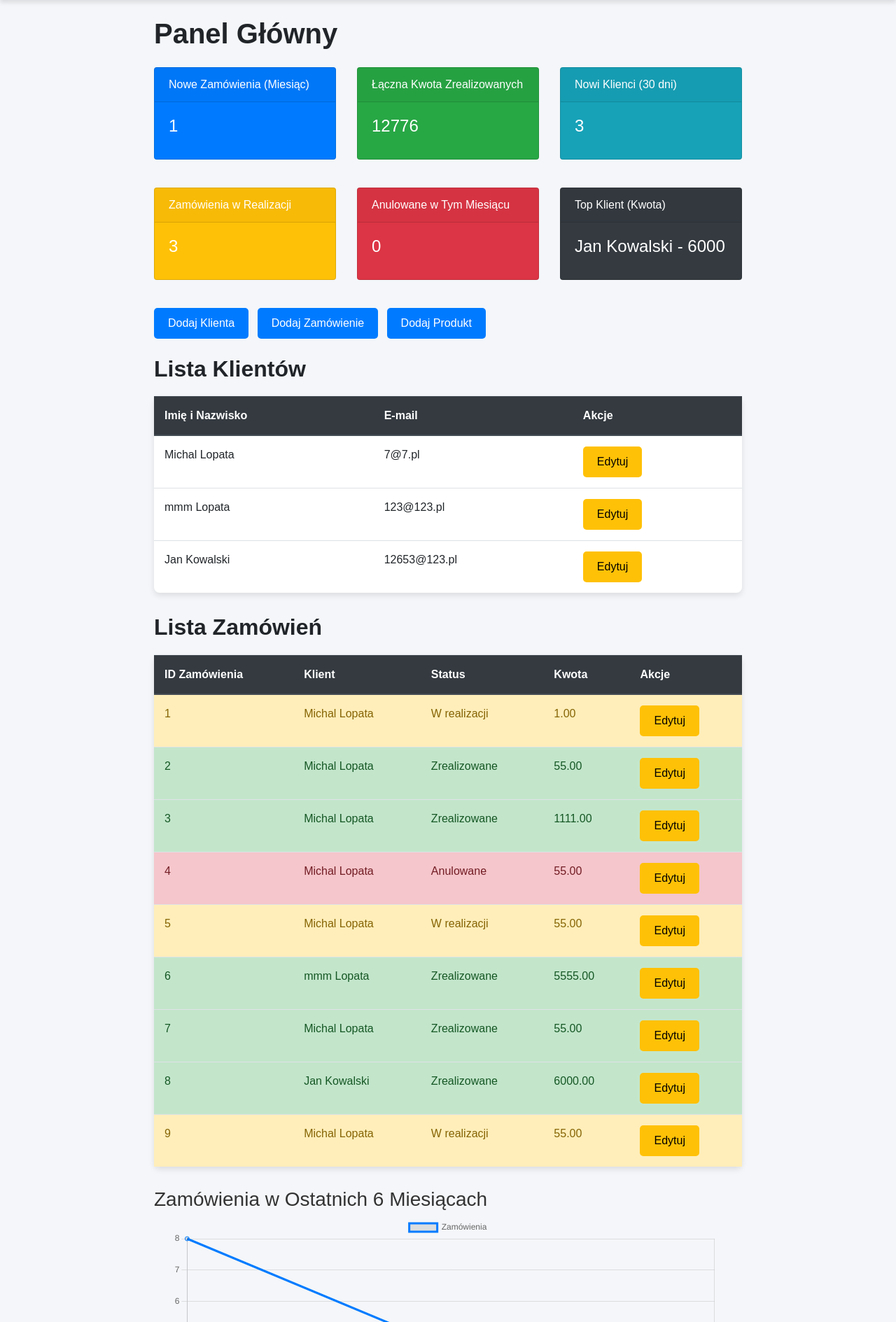
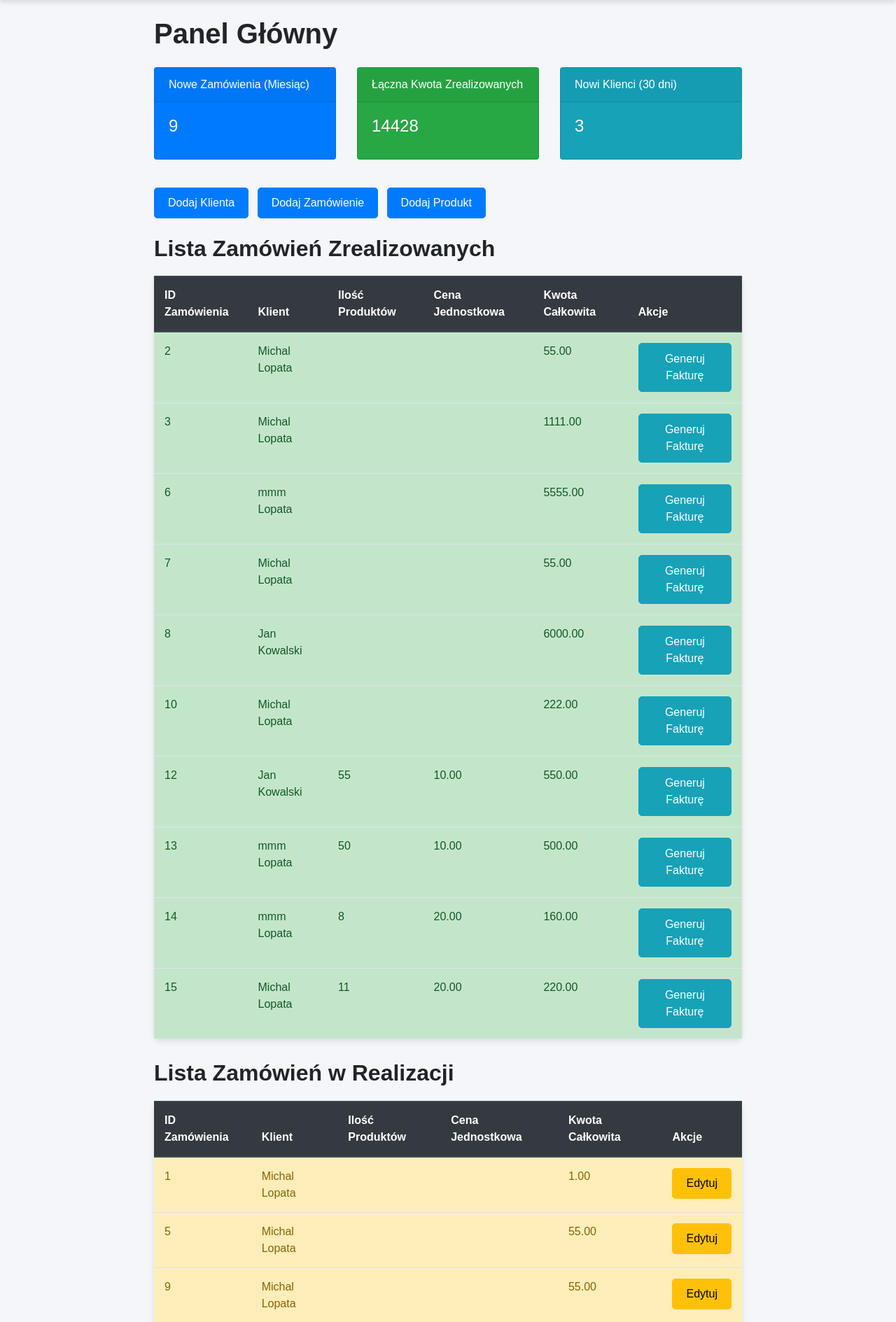
Before and after one commit to uhnajs/CRM-Projekt, a Django app: page / in a window 1280 px wide. Shown: the part 83-1972 px from the top of the page at 70% size. Run offline with Django 4.2, Linux system fonts and the light colour scheme; a user stored in the database is signed in; data comes from the database, SQL or seed files in the repository; some libraries are stand-ins or nearby versions.

Commit message:
Poprawiony dashboard

```diff
--- a/crm_project/crm_app/templates/crm_app/dashboard.html
+++ b/crm_project/crm_app/templates/crm_app/dashboard.html
@@ -35,40 +35,6 @@
             </div>
         </div>
 
-        <!-- Sekcja dodatkowych statystyk -->
-        <div class="row my-4">
-            <div class="col-md-4">
-                <div class="card text-white bg-warning mb-3">
-                    <div class="card-header">Zamówienia w Realizacji</div>
-                    <div class="card-body">
-                        <h4 class="card-title">{{ zamowienia_w_realizacji_ilosc }}</h4>
-                    </div>
-                </div>
-            </div>
-            <div class="col-md-4">
-                <div class="card text-white bg-danger mb-3">
-                    <div class="card-header">Anulowane w Tym Miesiącu</div>
-                    <div class="card-body">
-                        <h4 class="card-title">{{ anulowane_w_miesiacu }}</h4>
-                    </div>
-                </div>
-            </div>
-            <div class="col-md-4">
-                <div class="card text-white bg-dark mb-3">
-                    <div class="card-header">Top Klient (Kwota)</div>
-                    <div class="card-body">
-                        <h4 class="card-title">
-                            {% if top_klient %}
-                                {{ top_klient.klient__imie }} {{ top_klient.klient__nazwisko }} - {{ top_klient.total_kwota }}
-                            {% else %}
-                                Brak danych
-                            {% endif %}
-                        </h4>
-                    </div>
-                </div>
-            </div>
-        </div>
-
         <!-- Sekcja akcji -->
         <div class="mb-4">
             {% if perms.crm_app.add_klient %}
@@ -82,72 +48,128 @@
             {% endif %}
         </div>
 
-
-        <!-- Lista Klientów -->
-        <h2 class="mt-4">Lista Klientów</h2>
+        <!-- Sekcja zamówień podzielona według statusu -->
+        <!-- Zrealizowane -->
+        <h2 class="mt-4">Lista Zamówień Zrealizowanych</h2>
         <table class="table table-hover">
             <thead class="thead-dark">
                 <tr>
-                    <th>Imię i Nazwisko</th>
-                    <th>E-mail</th>
+                    <th>ID Zamówienia</th>
+                    <th>Klient</th>
+                    <th>Ilość Produktów</th>
+                    <th>Cena Jednostkowa</th>
+                    <th>Kwota Całkowita</th>
                     <th>Akcje</th>
                 </tr>
             </thead>
             <tbody>
-                {% for klient in klienci %}
-                    <tr>
-                        <td>{{ klient.imie }} {{ klient.nazwisko }}</td>
-                        <td>{{ klient.email }}</td>
+                {% for zamowienie in zamowienia_zrealizowane %}
+                    <tr class="table-success">
+                        <td>{{ zamowienie.id }}</td>
+                        <td>{{ zamowienie.klient }}</td>
                         <td>
-                            {% if perms.crm_app.change_klient %}
-                                <a href="{% url 'edytuj-klienta' klient.id %}" class="btn btn-sm btn-warning">Edytuj</a>
-                            {% endif %}
+                            {% for produkt in zamowienie.zamowienie_produkty.all %}
+                                {{ produkt.ilosc }}
+                            {% endfor %}
+                        </td>
+                        <td>
+                            {% for produkt in zamowienie.zamowienie_produkty.all %}
+                                {{ produkt.produkt.cena }}
+                            {% endfor %}
+                        </td>
+                        <td>{{ zamowienie.kwota }}</td>
+                        <td>
+                            <a href="{% url 'generuj-fakture' zamowienie.id %}" class="btn btn-sm btn-info">Generuj Fakturę</a>
                         </td>
                     </tr>
                 {% empty %}
                     <tr>
-                        <td colspan="3">Brak klientów.</td>
+                        <td colspan="6">Brak zrealizowanych zamówień.</td>
+                    </tr>
+                {% endfor %}
+            </tbody>
+        </table>
+        <!-- Zamówienia w realizacji -->
+        <h2 class="mt-4">Lista Zamówień w Realizacji</h2>
+        <table class="table table-hover">
+            <thead class="thead-dark">
+                <tr>
+                    <th>ID Zamówienia</th>
+                    <th>Klient</th>
+                    <th>Ilość Produktów</th>
+                    <th>Cena Jednostkowa</th>
+                    <th>Kwota Całkowita</th>
+                    <th>Akcje</th>
+                </tr>
+            </thead>
+            <tbody>
+                {% for zamowienie in zamowienia %}
+                    {% if zamowienie.status == 'w_realizacji' %}
+                    <tr class="table-warning">
+                        <td>{{ zamowienie.id }}</td>
+                        <td>{{ zamowienie.klient }}</td>
+                        <td>
+                            {% for produkt in zamowienie.zamowienie_produkty.all %}
+                                {{ produkt.ilosc }}
+                            {% endfor %}
+                        </td>
+                        <td>
+                            {% for produkt in zamowienie.zamowienie_produkty.all %}
+                                {{ produkt.produkt.cena }}
+                            {% endfor %}
+                        </td>
+                        <td>{{ zamowienie.kwota }}</td>
+                        <td>
+                            <a href="{% url 'edytuj-zamowienie' zamowienie.id %}" class="btn btn-sm btn-warning">Edytuj</a>
+                        </td>
+                    </tr>
+                    {% endif %}
+                {% empty %}
+                    <tr>
+                        <td colspan="6">Brak zamówień w realizacji.</td>
                     </tr>
                 {% endfor %}
             </tbody>
         </table>
 
-        <!-- Lista Zamówień -->
-        <h2 class="mt-4">Lista Zamówień</h2>
+        <!-- Zamówienia Anulowane -->
+        <h2 class="mt-4">Lista Zamówień Anulowanych</h2>
         <table class="table table-hover">
             <thead class="thead-dark">
                 <tr>
                     <th>ID Zamówienia</th>
                     <th>Klient</th>
-                    <th>Status</th>
-                    <th>Kwota</th>
+                    <th>Ilość Produktów</th>
+                    <th>Cena Jednostkowa</th>
+                    <th>Kwota Całkowita</th>
                     <th>Akcje</th>
                 </tr>
             </thead>
             <tbody>
                 {% for zamowienie in zamowienia %}
-                    <tr
-                        {% if zamowienie.status == 'w_realizacji' %}
-                            class="table-warning"
-                        {% elif zamowienie.status == 'anulowane' %}
-                            class="table-danger"
-                        {% elif zamowienie.status == 'zrealizowane' %}
-                            class="table-success"
-                        {% endif %}
-                    >
+                    {% if zamowienie.status == 'anulowane' %}
+                    <tr class="table-danger">
                         <td>{{ zamowienie.id }}</td>
                         <td>{{ zamowienie.klient }}</td>
-                        <td>{{ zamowienie.get_status_display }}</td>
+                        <td>
+                            {% for produkt in zamowienie.zamowienie_produkty.all %}
+                                {{ produkt.ilosc }}
+                            {% endfor %}
+                        </td>
+                        <td>
+                            {% for produkt in zamowienie.zamowienie_produkty.all %}
+                                {{ produkt.produkt.cena }}
+                            {% endfor %}
+                        </td>
                         <td>{{ zamowienie.kwota }}</td>
                         <td>
-                            {% if perms.crm_app.change_zamowienie %}
-                                <a href="{% url 'edytuj-zamowienie' zamowienie.id %}" class="btn btn-sm btn-warning">Edytuj</a>
-                            {% endif %}
+                            <a href="{% url 'edytuj-zamowienie' zamowienie.id %}" class="btn btn-sm btn-danger">Edytuj</a>
                         </td>
                     </tr>
+                    {% endif %}
                 {% empty %}
                     <tr>
-                        <td colspan="5">Brak zamówień.</td>
+                        <td colspan="6">Brak anulowanych zamówień.</td>
                     </tr>
                 {% endfor %}
             </tbody>
--- a/crm_project/crm_app/urls.py
+++ b/crm_project/crm_app/urls.py
@@ -13,4 +13,7 @@ urlpatterns = [
     path('logout/', views.custom_logout, name='logout'),
     path('raport-sprzedazy/', views.raport_sprzedazy, name='raport-sprzedazy'),
     path('dodaj-produkt/', views.dodaj_produkt, name='dodaj-produkt'),
+    path('dodaj-powiadomienie/', views.dodaj_powiadomienie, name='dodaj-powiadomienie'),
+    path('generuj-fakture/<int:pk>/', views.generuj_fakture, name='generuj-fakture'),
+
 ]
--- a/crm_project/crm_app/views.py
+++ b/crm_project/crm_app/views.py
@@ -1,43 +1,48 @@
 from datetime import timedelta
 from django.shortcuts import render, redirect, get_object_or_404
-from .models import Klient, Zamowienie
-from .forms import KlientForm, ZamowienieForm, RejestracjaForm , ProduktForm
+from .models import Klient, Zamowienie, Produkt, Powiadomienie, ZamowienieProdukt
+from .forms import KlientForm, ZamowienieForm, RejestracjaForm, ProduktForm, PowiadomienieForm, ZamowienieProduktForm
 from django.contrib.auth import login, logout
 from django.contrib.auth.decorators import login_required, permission_required
 from django.contrib.auth.models import Group
 from django.utils.timezone import now
 from django.db.models import Count, Sum
 from django.db.models.functions import TruncMonth
+from django.forms import inlineformset_factory
+from django.http import HttpResponse
+
 
 @login_required
 def dashboard(request):
-    # Pobierz listę klientów i zamówień z bazy danych
     klienci = Klient.objects.all()
     zamowienia = Zamowienie.objects.all()
 
-    # Statystyki główne
+    # Filtracja zamówień według statusów
+    zamowienia_zrealizowane = zamowienia.filter(status='zrealizowane')
+    zamowienia_w_realizacji = zamowienia.filter(status='w_realizacji')
+    zamowienia_anulowane = zamowienia.filter(status='anulowane')
+
     nowe_zamowienia_ilosc = zamowienia.filter(data_zamowienia__month=now().month).count()
-    kwota_zrealizowanych = zamowienia.filter(status='zrealizowane').aggregate(Sum('kwota'))['kwota__sum'] or 0
+    kwota_zrealizowanych = zamowienia_zrealizowane.aggregate(Sum('kwota'))['kwota__sum'] or 0
     nowi_klienci = klienci.filter(data_dodania__gte=now() - timedelta(days=30)).count()
 
     # Dodatkowe statystyki
-    zamowienia_w_realizacji_ilosc = zamowienia.filter(status='w_realizacji').count()
-    anulowane_w_miesiacu = zamowienia.filter(status='anulowane', data_zamowienia__month=now().month).count()
+    zamowienia_w_realizacji_ilosc = zamowienia_w_realizacji.count()
+    anulowane_w_miesiacu = zamowienia_anulowane.filter(data_zamowienia__month=now().month).count()
 
-    # Top klient z największą kwotą zamówień
-    top_klient = zamowienia.values('klient__imie', 'klient__nazwisko').annotate(total_kwota=Sum('kwota')).order_by('-total_kwota').first()
+    top_klient = zamowienia_zrealizowane.values('klient__imie', 'klient__nazwisko').annotate(total_kwota=Sum('kwota')).order_by('-total_kwota').first()
 
     # Pobieranie danych dla wykresów
     six_months_ago = now().replace(day=1) - timedelta(days=180)
 
     # Zamówienia w ostatnich 6 miesiącach
-    last_six_months = Zamowienie.objects.filter(data_zamowienia__gte=six_months_ago) \
+    last_six_months = zamowienia.filter(data_zamowienia__gte=six_months_ago) \
         .annotate(month=TruncMonth('data_zamowienia')) \
         .values('month') \
         .annotate(count=Count('id')) \
         .order_by('month')
 
-    last_six_months_kwota = Zamowienie.objects.filter(data_zamowienia__gte=six_months_ago) \
+    last_six_months_kwota = zamowienia.filter(data_zamowienia__gte=six_months_ago) \
         .annotate(month=TruncMonth('data_zamowienia')) \
         .values('month') \
         .annotate(total_kwota=Sum('kwota')) \
@@ -49,7 +54,9 @@ def dashboard(request):
         'nowe_zamowienia_ilosc': nowe_zamowienia_ilosc,
         'kwota_zrealizowanych': kwota_zrealizowanych,
         'nowi_klienci': nowi_klienci,
-        # Dodatkowe statystyki
+        'zamowienia_zrealizowane': zamowienia_zrealizowane,
+        'zamowienia_w_realizacji': zamowienia_w_realizacji,
+        'zamowienia_anulowane': zamowienia_anulowane,
         'zamowienia_w_realizacji_ilosc': zamowienia_w_realizacji_ilosc,
         'anulowane_w_miesiacu': anulowane_w_miesiacu,
         'top_klient': top_klient,
@@ -58,6 +65,8 @@ def dashboard(request):
     }
 
     return render(request, 'crm_app/dashboard.html', context)
+
+
 
 @login_required
 @permission_required('crm_app.add_klient', raise_exception=True)
@@ -84,42 +93,66 @@ def edytuj_klienta(request, pk):
     context = {'form': form, 'title': 'Edytuj Klienta'}
     return render(request, 'crm_app/form.html', context)
 
+
 @login_required
 @permission_required('crm_app.add_zamowienie', raise_exception=True)
 def dodaj_zamowienie(request):
-    form = ZamowienieForm()
+    ZamowienieProduktFormSet = inlineformset_factory(
+        Zamowienie, ZamowienieProdukt, form=ZamowienieProduktForm, extra=1
+    )
+    form = ZamowienieForm(request.POST or None)
+    formset = ZamowienieProduktFormSet(request.POST or None)
+
     if request.method == 'POST':
-        form = ZamowienieForm(request.POST)
-        if form.is_valid():
+        if form.is_valid() and formset.is_valid():
             zamowienie = form.save(commit=False)
+
+            # Ustawienie tymczasowej kwoty 0 przed dodaniem produktów
+            zamowienie.kwota = 0
             zamowienie.save()
-            form.save_m2m()  # Zapisz relacje wiele do wielu (produkty)
-            print("Zamówienie zapisane:", zamowienie)
+
+            total_kwota = 0  # Inicjalizacja kwoty całkowitej zamówienia
+            zamowienie_produkty = formset.save(commit=False)
+            for zp in zamowienie_produkty:
+                zp.zamowienie = zamowienie
+                zp.save()
+                total_kwota += zp.produkt.cena * zp.ilosc  # Obliczanie kwoty zamówienia na podstawie ceny i ilości
+
+            zamowienie.kwota = total_kwota  # Ustawienie kwoty w zamówieniu
+            zamowienie.save()
+
             return redirect('dashboard')
-        else:
-            print("Błędy formularza:", form.errors)
-    context = {'form': form, 'title': 'Dodaj Zamówienie'}
-    return render(request, 'crm_app/form.html', context)
+
+    context = {'form': form, 'formset': formset, 'title': 'Dodaj Zamówienie'}
+    return render(request, 'crm_app/dodaj_zamowienie.html', context)
+
 
 @login_required
 @permission_required('crm_app.change_zamowienie', raise_exception=True)
 def edytuj_zamowienie(request, pk):
     zamowienie = get_object_or_404(Zamowienie, id=pk)
+    ZamowienieProduktFormSet = inlineformset_factory(
+        Zamowienie, ZamowienieProdukt, form=ZamowienieProduktForm, extra=1
+    )
     form = ZamowienieForm(instance=zamowienie)
+    formset = ZamowienieProduktFormSet(instance=zamowienie)
+
     if request.method == 'POST':
         form = ZamowienieForm(request.POST, instance=zamowienie)
-        if form.is_valid():
-            form.save()
+        formset = ZamowienieProduktFormSet(request.POST, instance=zamowienie)
+        if form.is_valid() and formset.is_valid():
+            zamowienie = form.save()
+            formset.save()
             return redirect('dashboard')
-    context = {'form': form, 'title': 'Edytuj Zamówienie'}
-    return render(request, 'crm_app/form.html', context)
+
+    context = {'form': form, 'formset': formset, 'title': 'Edytuj Zamówienie'}
+    return render(request, 'crm_app/dodaj_zamowienie.html', context)
 
 def rejestracja(request):
     if request.method == 'POST':
         form = RejestracjaForm(request.POST)
         if form.is_valid():
             user = form.save()
-            # Przypisanie użytkownika do domyślnej grupy
             grupa = Group.objects.get(name='Pracownicy')
             user.groups.add(grupa)
             login(request, user)
@@ -131,12 +164,10 @@ def rejestracja(request):
 
 @login_required
 def raport_sprzedazy(request):
-    # Poprawne filtrowanie zamówień według statusów
     zamowienia_zrealizowane = Zamowienie.objects.filter(status='zrealizowane')
     zamowienia_anulowane = Zamowienie.objects.filter(status='anulowane')
     zamowienia_w_realizacji = Zamowienie.objects.filter(status='w_realizacji')
 
-    # Łączna kwota tylko dla "Zrealizowane"
     laczna_kwota = sum(z.kwota for z in zamowienia_zrealizowane)
 
     context = {
@@ -152,8 +183,6 @@ def custom_logout(request):
     logout(request)
     return redirect('login')
 
-# crm_app/views.py
-
 @login_required
 @permission_required('crm_app.add_produkt', raise_exception=True)
 def dodaj_produkt(request):
@@ -165,3 +194,21 @@ def dodaj_produkt(request):
             return redirect('dashboard')
     context = {'form': form, 'title': 'Dodaj Produkt'}
     return render(request, 'crm_app/form.html', context)
+
+@login_required
+@permission_required('crm_app.add_powiadomienie', raise_exception=True)
+def dodaj_powiadomienie(request):
+    form = PowiadomienieForm()
+    if request.method == 'POST':
+        form = PowiadomienieForm(request.POST)
+        if form.is_valid():
+            form.save()
+            return redirect('dashboard')
+    context = {'form': form, 'title': 'Dodaj Powiadomienie'}
+    return render(request, 'crm_app/form.html', context)
+
+@login_required
+def generuj_fakture(request, pk):
+    zamowienie = get_object_or_404(Zamowienie, pk=pk)
+    # W tym miejscu dodaj logikę do generowania faktury (np. generowanie PDF)
+    return HttpResponse(f"Faktura dla zamówienia {zamowienie.id}")
```
Also changed, not shown: crm_project/crm_app/forms.py (+32 -10 lines), crm_project/crm_app/models.py (+33 -3 lines), crm_project/crm_app/templates/crm_app/dodaj_zamowienie.html (added, +47 -0 lines), crm_project/crm_app/templates/crm_app/form.html (+22 -5 lines), crm_project/crm_app/migrations/0004_powiadomienie.py (added), crm_project/crm_app/migrations/0005_remove_zamowienie_produkty_zamowienieprodukt.py (added), crm_project/crm_app/migrations/0006_alter_zamowienieprodukt_zamowienie.py (added), crm_project/db.sqlite3.
